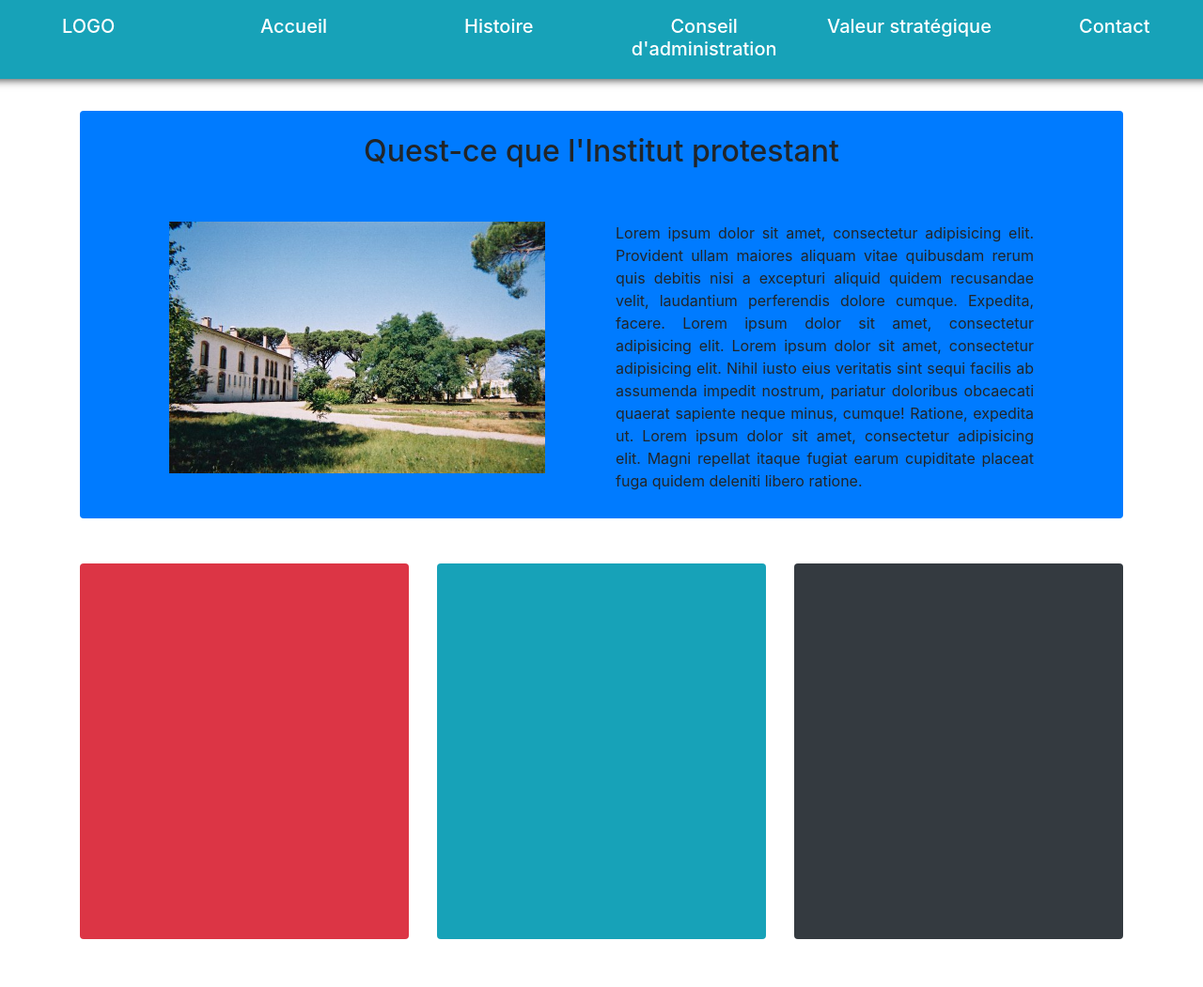
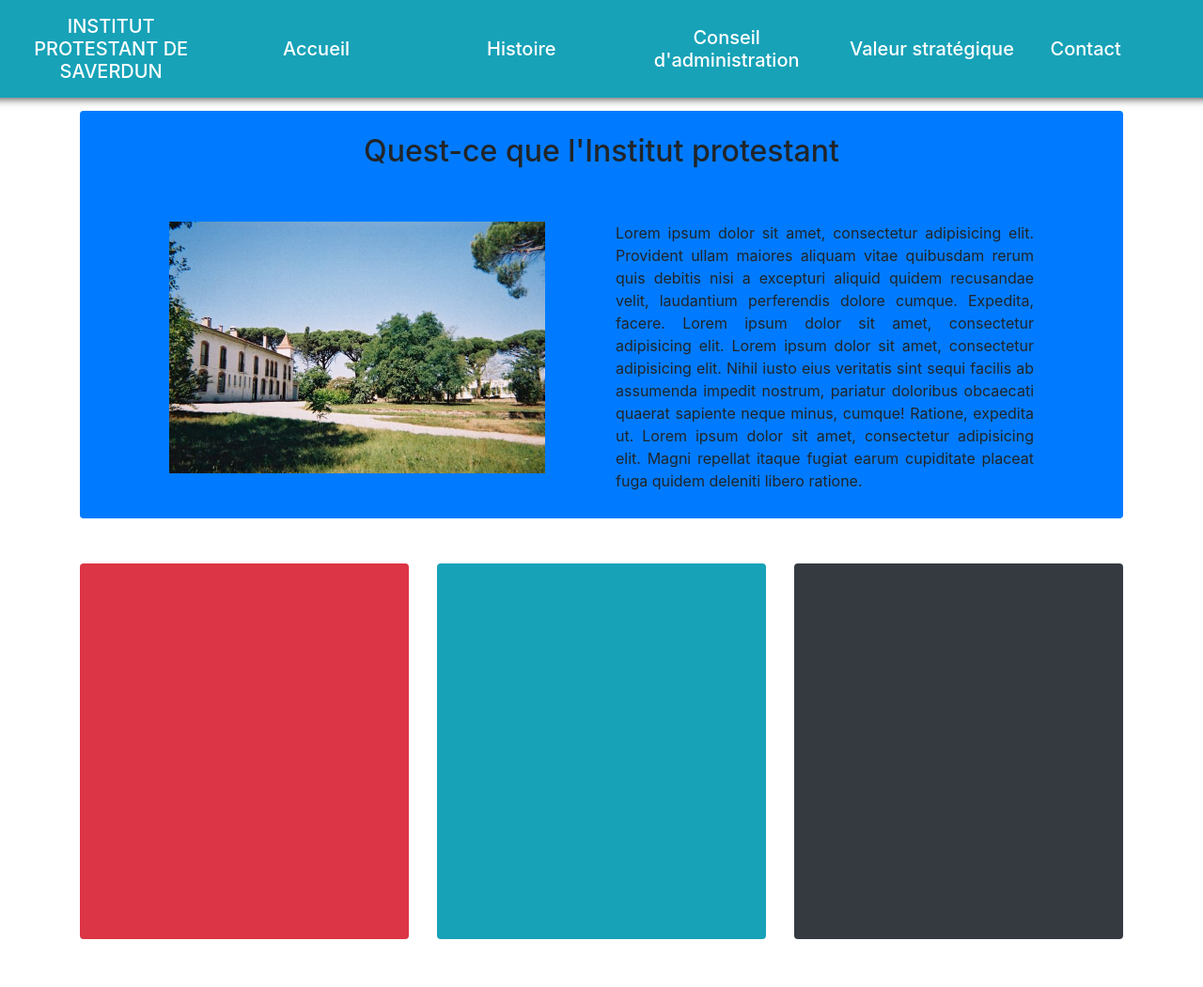
Before and after one commit to PLoraine/Institut-protestant-saverdun, a plain HTML site: page index.html in a window 1280 px wide. Shown: the top 1051 px of the page at 94% size. Drawn offline with nearby package versions, Linux system fonts and the light colour scheme.

Commit message:
Modification header

```diff
--- a/css/header_footer.css
+++ b/css/header_footer.css
@@ -4,9 +4,11 @@ body,html {
 }
 
 #header {
+    align-items: center;
     -webkit-box-shadow: 0 1px 9px 0 rgba(0, 0, 0, 0.75);
     -moz-box-shadow: 0 1px 9px 0 rgba(0, 0, 0, 0.75);
     box-shadow: 0 1px 9px 0 rgba(0, 0, 0, 0.75);
+    display: flex;
     z-index: 1;
 }
 
--- a/index.html
+++ b/index.html
@@ -12,24 +12,24 @@
 
 <body>
     <div class="container-fluid">
-        <div class="row text-center h5 text-white bg-info fixed-top pt-3 pb-1" id="header">
-            <div class="col-xl-2">
-                LOGO
+        <div class="row text-center h5 text-white bg-info fixed-top pb-3 pt-3" id="header">
+            <div class="col-xl-2 ml-4">
+                <span>INSTITUT PROTESTANT DE SAVERDUN</span>
             </div>
             <div class="col-xl-2">
-                <p>Accueil</p>
+                <span>Accueil</span>
             </div>
             <div class="col-xl-2">
-                <p>Histoire</p>
+                <span>Histoire</span>
             </div>
             <div class="col-xl-2">
-                <p>Conseil d'administration</p>
+                <span>Conseil d'administration</span>
             </div>
             <div class="col-xl-2">
-                <p>Valeur stratégique</p>
+                <span>Valeur stratégique</span>
             </div>
-            <div class="col-xl-2">
-                <p>Contact</p>
+            <div class="col-xl-1">
+                <span>Contact</span>
             </div>
         </div>
         <div class="container">
@@ -89,20 +89,9 @@
             </div>
             <div class="col-xl-2"></div>
             <div class="col-xl-3">
-                <div class="row">
-                    <div class="col-xl-4 mt-5">
-                        <img src="images/facebook.png" class="mx-auto d-block imageFooter">
-                    </div>
-                    <div class="col-xl-4 mt-5">
-                        <img src="images/twitter.png" class="mx-auto d-block imageFooter">
-                    </div>
-                    <div class="col-xl-4 mt-5">
-                        <img src="images/google-plus.png" class="mx-auto d-block imageFooter">
-                    </div>
-                </div>
-                <div class="row">
+                <div class="row mt-5">
                     <div class="col-xl-12 text-center mt-5 mb-5">
-                        <button type="button" class="btn btn-lg btn-warning font-weight-bold" id="buttonContact">Nous contacter</button>
+                        <button type="button" class="btn btn-lg btn-warning font-weight-bold mt-2" id="buttonContact">Nous contacter</button>
                     </div>
                 </div>
             </div>
```
